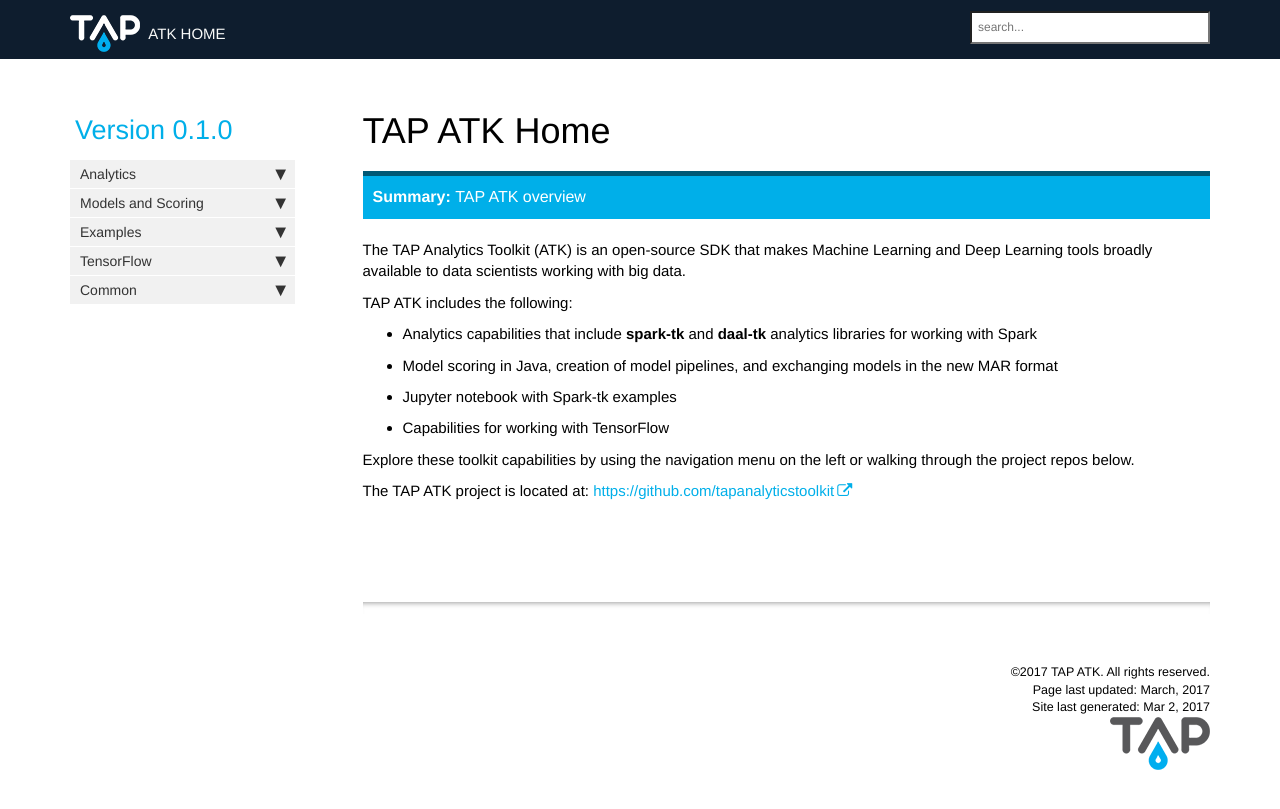
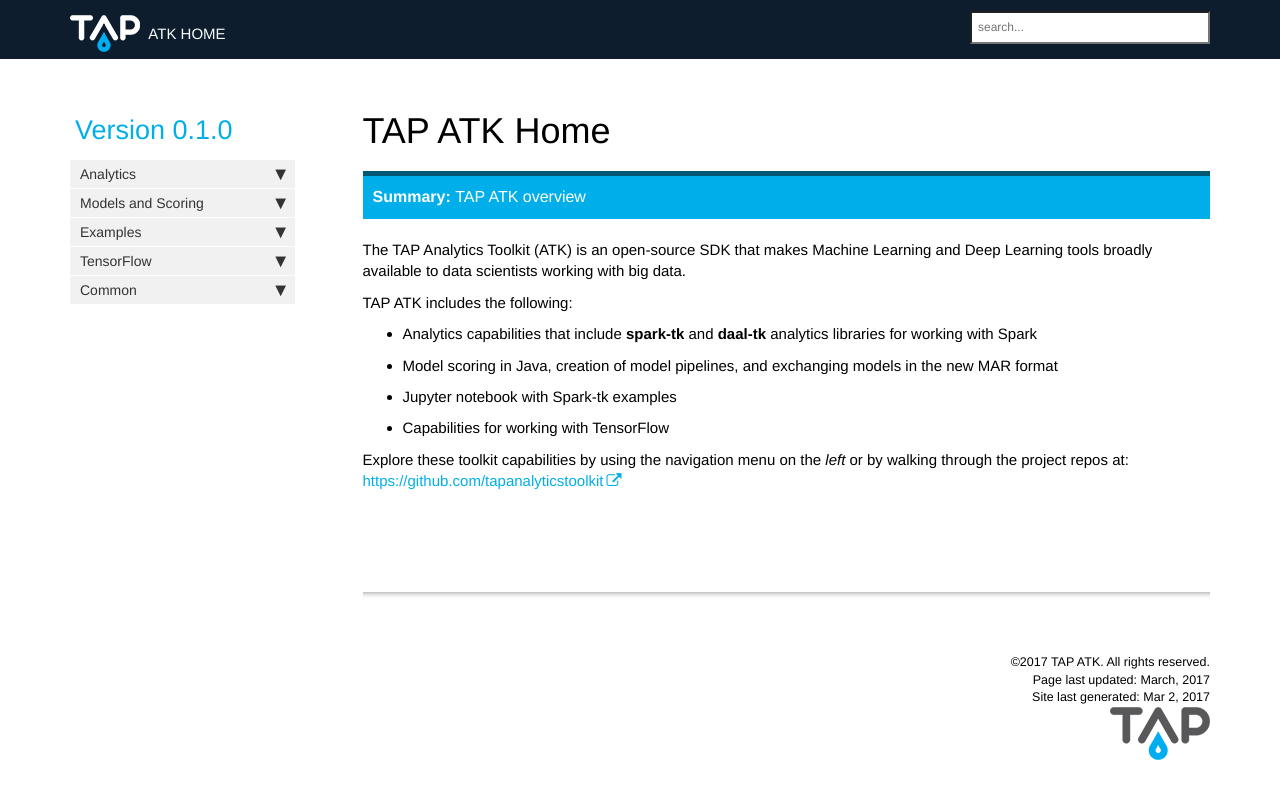
Before and after one commit to Kendralabs/tapanalyticstoolkit.github.io, a Jekyll site: the page built from index.md, in a window 1280 px wide. Shown: the top 809 px of the page. Built offline with Jekyll 4.4.1, drawn with Linux system fonts in a browser that asks for light colours; nearby versions of some CDN libraries; comment, search, counter and statistics services are not loaded.

Commit message:
Update index.md

```diff
--- a/index.md
+++ b/index.md
@@ -20,6 +20,4 @@ TAP ATK includes the following:
 - Jupyter notebook with Spark-tk examples
 - Capabilities for working with TensorFlow
 
-Explore these toolkit capabilities by using the navigation menu on the left or walking through the project repos below.
-
-The TAP ATK project is located at: [https://github.com/tapanalyticstoolkit](https://github.com/tapanalyticstoolkit)
+Explore these toolkit capabilities by using the navigation menu on the *left* or by walking through the project repos at: [https://github.com/tapanalyticstoolkit](https://github.com/tapanalyticstoolkit)
```
